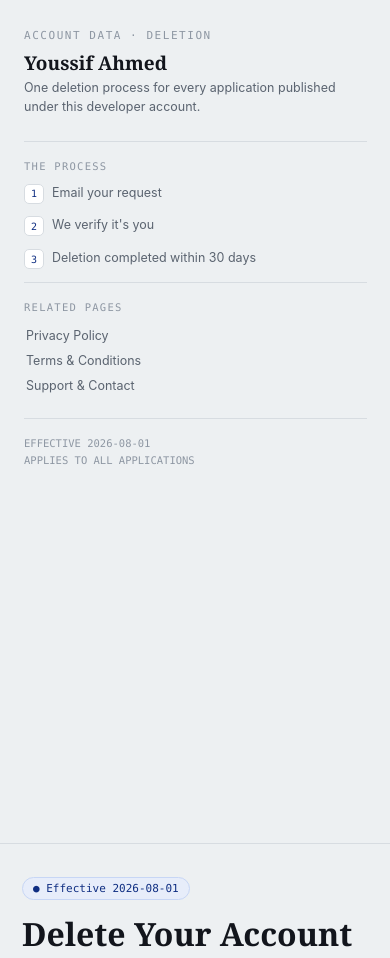
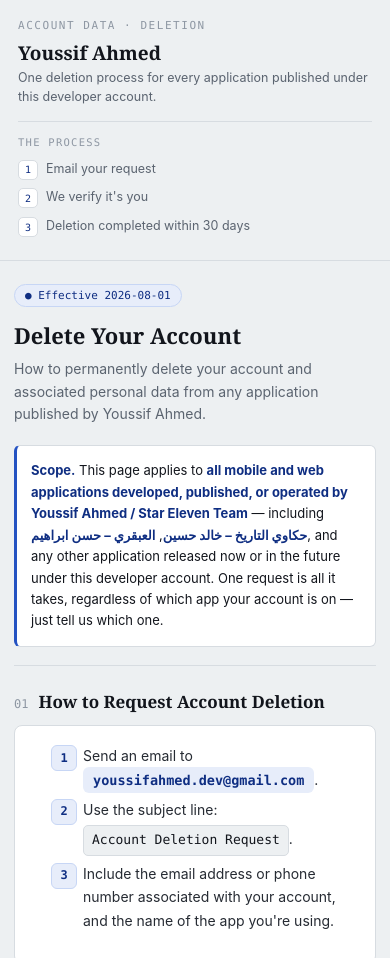
Before and after one commit to Youssifahmed12/site, a plain HTML site: page delete-account.html in a window 390 px wide. Shown: the top 958 px of the page. Drawn offline with Linux system fonts and the light colour scheme.

Commit message:
Enhance mobile responsiveness in delete-account.html
Added responsive styles for mobile screens and adjusted padding.

```diff
--- a/delete-account.html
+++ b/delete-account.html
@@ -29,7 +29,6 @@
   a{color:var(--accent);}
 
   .shell{ display:grid; grid-template-columns:300px 1fr; max-width:1200px; margin:0 auto; min-height:100vh; }
-  @media (max-width:860px){ .shell{ grid-template-columns:1fr; } .rail{ position:static; height:auto; border-right:none; border-bottom:1px solid var(--line);} }
 
   .rail{
     position:sticky; top:0; align-self:start; height:100vh;
@@ -72,7 +71,6 @@
     font-family:var(--mono); font-size:10.5px; color:var(--faint); line-height:1.6; }
 
   main{ padding:48px 56px 100px; max-width:720px; }
-  @media (max-width:860px){ main{ padding:32px 22px 80px; } }
 
   .doc-head{ margin-bottom:32px; padding-bottom:24px; border-bottom:1px solid var(--line); }
   .stamp{
@@ -122,6 +120,37 @@
 
   hr.rule{ border:none; border-top:1px solid var(--line); margin:36px 0; }
   .foot-note{ margin-top:44px; font-size:12px; color:var(--faint); line-height:1.7; }
+
+  /* ---------- mobile / small screens ---------- */
+  @media (max-width:860px){
+    .shell{ grid-template-columns:1fr; }
+    .rail{
+      position:static; height:auto; border-right:none; border-bottom:1px solid var(--line);
+      padding:18px 18px 14px;
+    }
+    .brand p{ margin-bottom:14px; }
+    .related-mini, .rail-foot{ display:none; }
+    .steps-mini{ padding-top:14px; }
+    .steps-mini li{ margin-bottom:10px; }
+
+    main{ padding:28px 18px 70px; max-width:100%; }
+    .doc-head{ margin-bottom:24px; padding-bottom:18px; }
+    .doc-head h2{ font-size:clamp(24px, 7vw, 28px); }
+    .doc-head .sub{ font-size:14px; max-width:none; }
+    .scope-card{ padding:14px; font-size:13px; }
+
+    .request-card{ padding:18px 16px; }
+    .request-card li{ padding-left:32px; font-size:14px; }
+
+    section.clause h3{ font-size:17px; }
+    section.clause p, section.clause li{ font-size:14px; }
+  }
+
+  @media (max-width:420px){
+    main{ padding:22px 14px 60px; }
+    .doc-head h2{ font-size:22px; }
+    .subject-pill{ display:inline-block; margin-top:4px; }
+  }
 </style>
 </head>
 <body>
```
